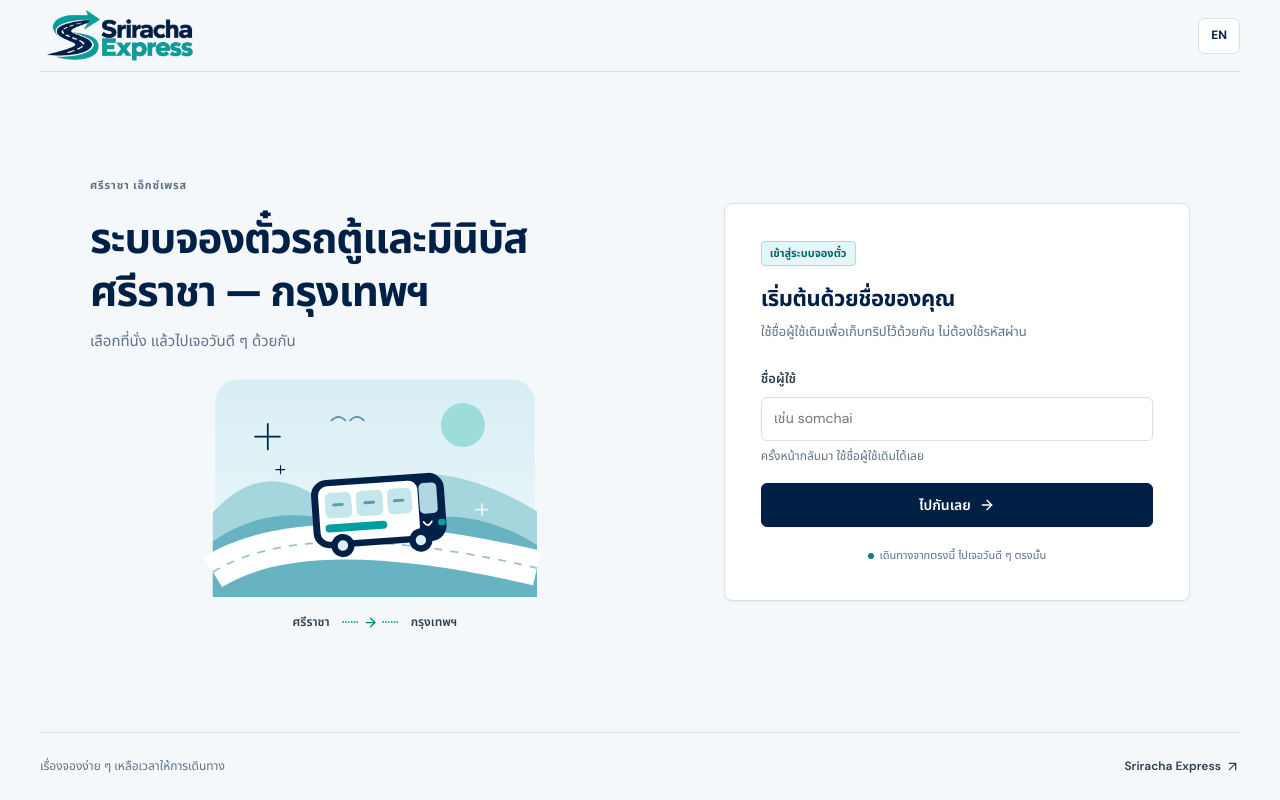
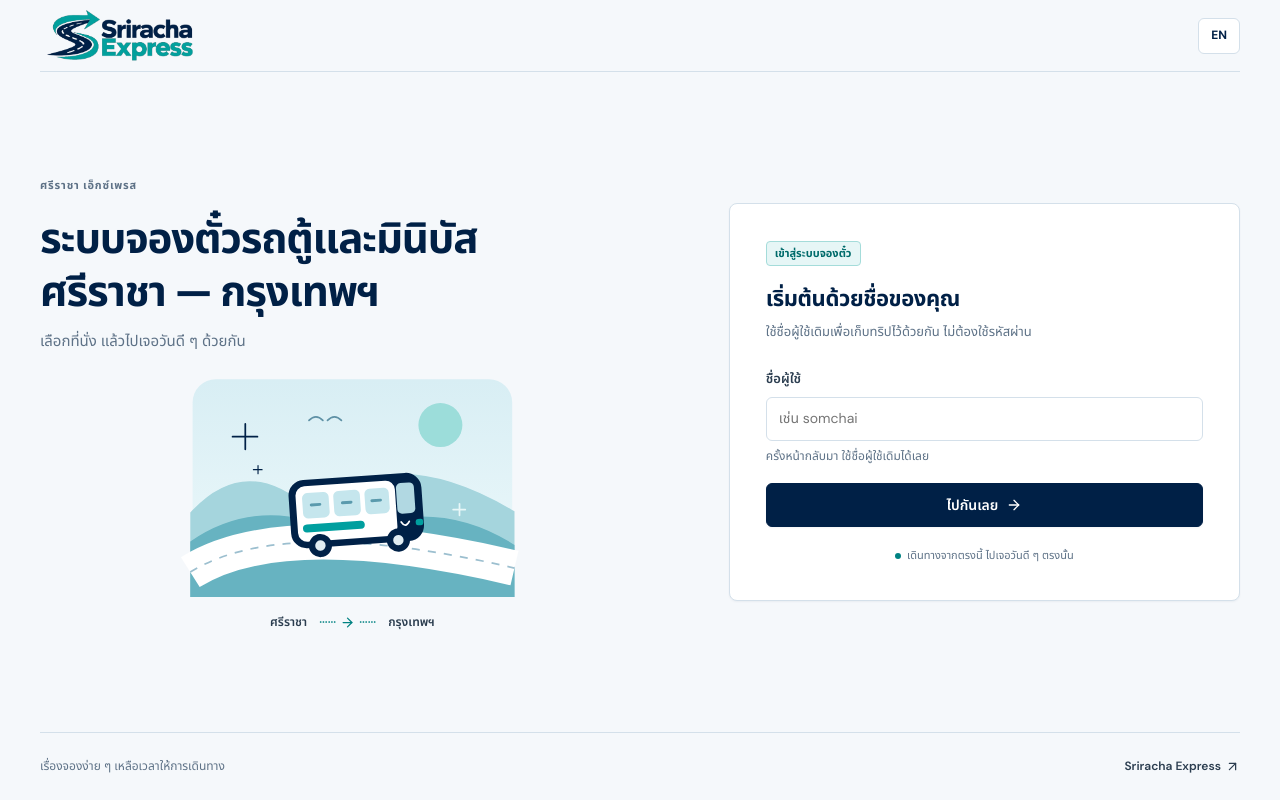
Before and after one commit to poomarewe/SrirachaTour, a Vue app: page / in a window 1280 px wide. Built offline with nearby package versions, Linux system fonts and the light colour scheme.

Commit message:
Use full viewport width on desktop pages

```diff
--- a/src/desktop.css
+++ b/src/desktop.css
@@ -3,7 +3,9 @@
    ======================================================== */
 @media screen and (min-width: 1001px) {
   .site-shell {
-    max-width: 1440px;
+    width: 100%;
+    max-width: none;
+    margin-inline: 0;
     padding: 0 40px;
   }
 
@@ -250,9 +252,9 @@
   .sign-in-page {
     gap: 64px;
     padding: 36px 0;
-    max-width: 1100px;
+    max-width: none;
     width: 100%;
-    margin: 0 auto;
+    margin: 0;
     align-self: center;
   }
 
@@ -271,7 +273,9 @@
 
   /* Ticket / Boarding Pass Desktop Layout */
   .ticket-page {
-    max-width: 1120px;
+    width: 100%;
+    max-width: none;
+    margin-inline: 0;
     display: grid;
     grid-template-columns: minmax(0, 0.9fr) minmax(0, 1.1fr);
     grid-template-rows: auto auto auto 1fr;
--- a/src/screens/AdminScreen.vue
+++ b/src/screens/AdminScreen.vue
@@ -764,6 +764,9 @@ button { border:1px solid var(--brand); background:var(--brand); color:white; bo
 }
 
 /* 3. Admin Dashboard Page */
+@media screen and (min-width:1001px) {
+  .admin-shell .admin-page { padding-inline:24px; }
+}
 .admin-page {
   position: fixed;
   inset: 0;
```
